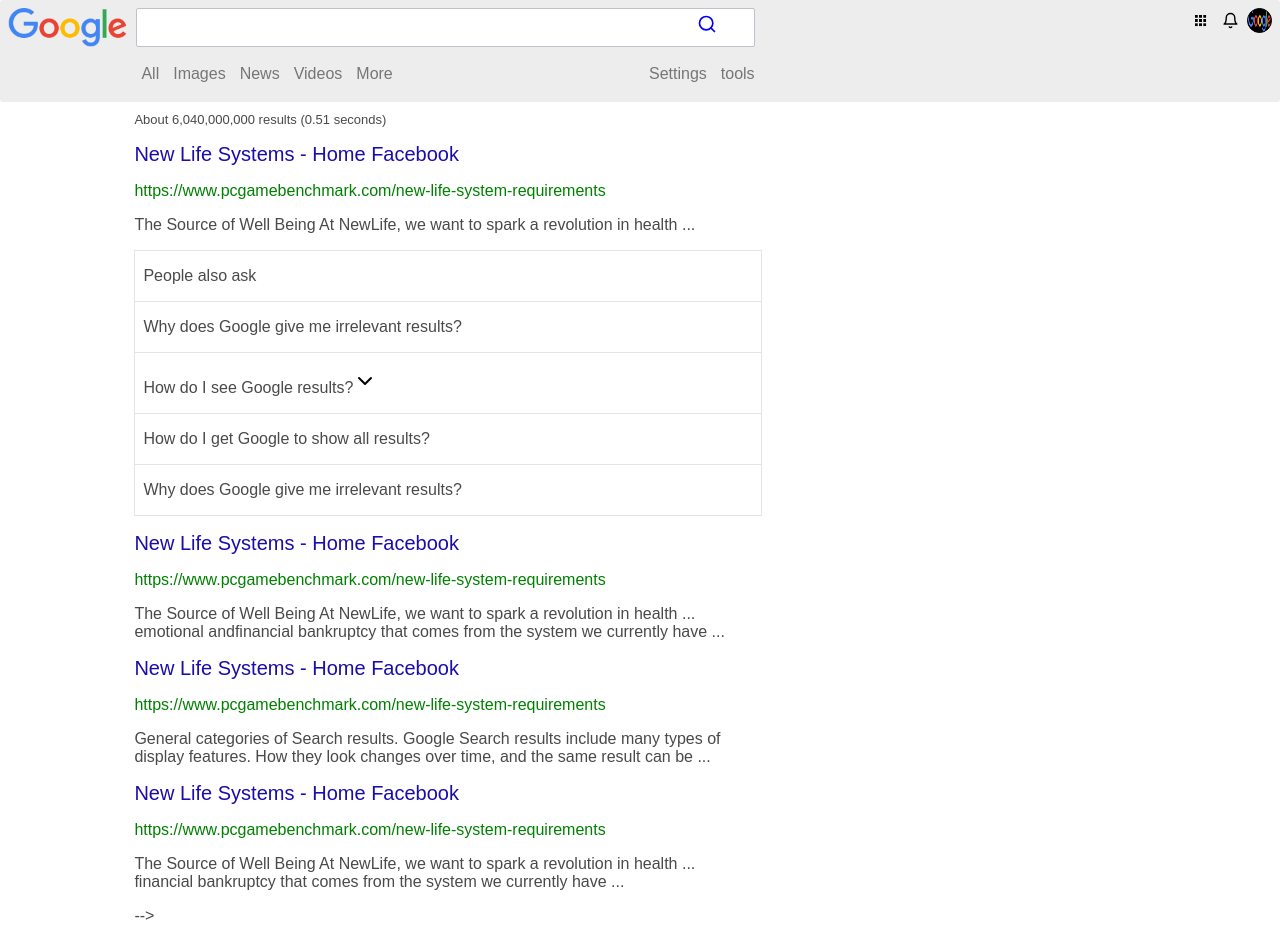
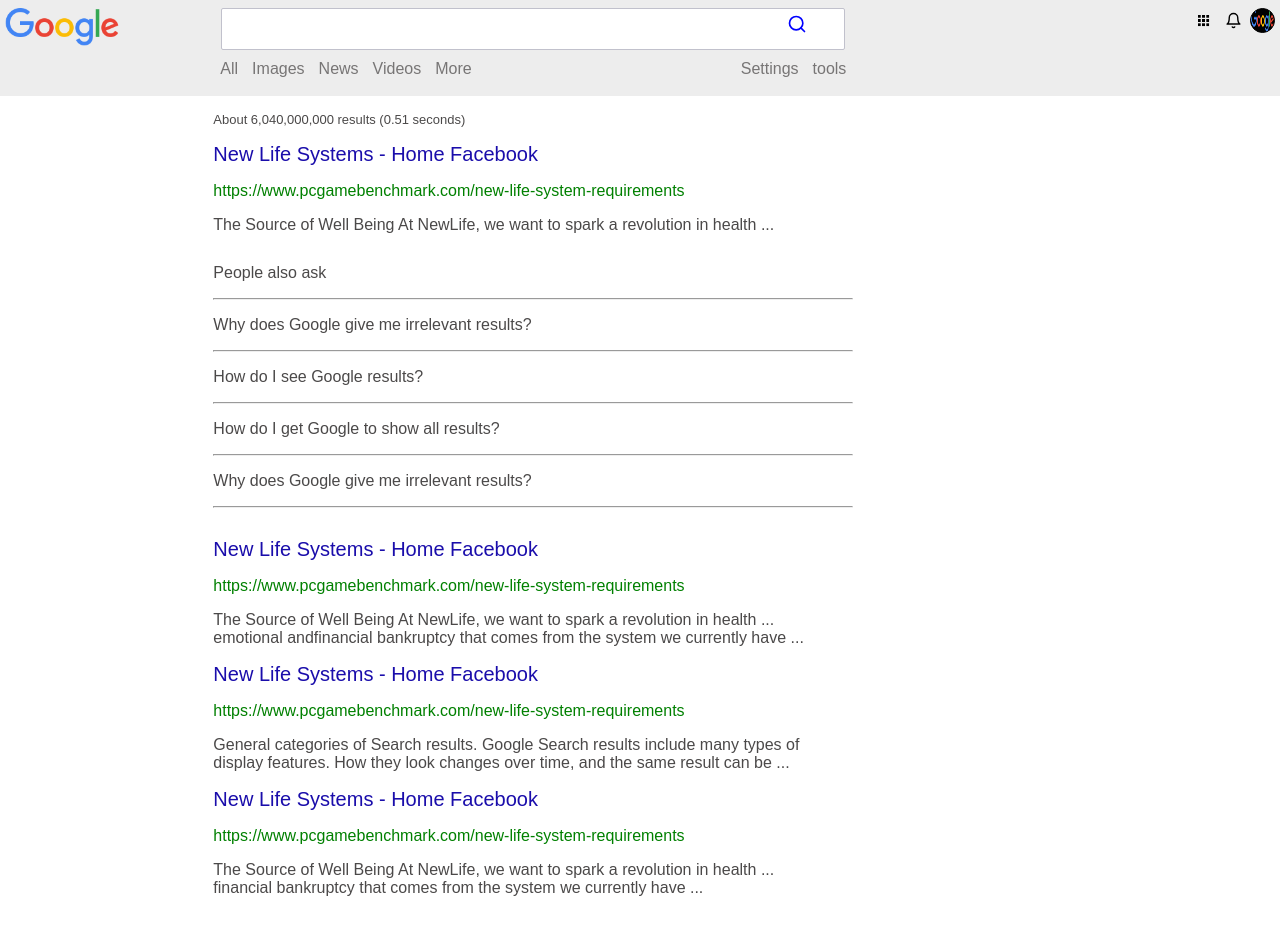
Before and after one commit to beGuided/google-page, a plain HTML site: page index.html in a window 1280 px wide. Drawn offline with Linux system fonts and the light colour scheme.

Commit message:
optimise and refactored code using grid

```diff
--- a/index.html
+++ b/index.html
@@ -12,23 +12,33 @@
 <body>
 
     <header class="nav-bg">
+        <div class=" top-nav">
+            <div class="grid-wrapper ">
+                <div>
+                    <img src="image/logo.png" class="logo" alt="Google-logo">
 
-            <div class="top-nav">
-                 <img src="image/logo.png"  class="logo"alt="Google-logo">
+                </div>
                 <div class="form">
                     <form action="">
                         <input type="text" class="form-input">
                         <img src="image/search .svg" class="search-img" alt="">
-                        </form> </div>
+                    </form>
+                </div>
 
 
                 <div class="push">
-                    <a href="#"><img src="image/outline_apps_black_24dp.png"  class="icon" alt="icons"></a>
-                    <a href="#">  <img class="icon" src="image/bell.svg" alt="icons">   </a>
-                        <a href="">  <img src="image/logo.png" class="avater" alt="icons"></div></a>
+                    <a href="#"><img src="image/outline_apps_black_24dp.png" class="icon" alt="icons"></a>
+                    <a href="#"> <img class="icon" src="image/bell.svg" alt="icons"> </a>
+                    <a href=""> <img src="image/logo.png" class="avater" alt="icons">
+                </div>
             </div>
 
-        <nav id="nav-bg">
+
+        </div>
+
+        <nav class="grid-wrapper">
+            <div></div>
+            <div>
                 <ul class="nav middle">
                     <li><a href="#">All</a></li>
                     <li><a href="#">Images</a></li>
@@ -38,15 +48,18 @@
                     <li class="push"><a href="#">Settings</a></li>
                     <li class=""><a href="#">tools</a></li>
                 </ul>
+            </div>
+
+            <div></div>
         </nav>
 
     </header>
 
-    <main>
+    <main class="grid-wrapper">
+
+        <div></div>
 
         <div class="middle">
-
-
             <div class="search-speed">About 6,040,000,000 results (0.51 seconds) </div>
 
             <div class="search-result">
@@ -56,37 +69,21 @@
                 </p>
             </div>
 
-            <!-- select form -->
+
+
             <div class="table">
-                <table>
-                    <tr>
-                        <td>
+
                 <p>People also ask</p>
-                        </td>
-                    </tr>
-                    <tr>
-                        <td>
-                            <p>Why does Google give me irrelevant results?<span class="push"></span></p>
+                <hr>
+                <p>Why does Google give me irrelevant results?</p>
+                <hr>
+                <p>How do I see Google results?</p>
+                <hr>
+                <p>How do I get Google to show all results?<span></span></p>
+                <hr>
+                <p>Why does Google give me irrelevant results?<span></span></p>
+                <hr>
 
-                        </td>
-
-                    </tr>
-                    <tr>
-                        <td>
-                            <p>How do I see Google results?<span  class=" drop-down"><img src="image/chevron-down.svg" class='img' alt=""></span></p>
-                        </td>
-                    </tr>
-                    <tr>
-                        <td>
-                            <p>How do I get Google to show all results?<span></span></p>
-                        </td>
-                    </tr>
-                    <tr>
-                        <td>
-                            <p>Why does Google give me irrelevant results?<span></span></p>
-                        </td>
-                    </tr>
-                </table>
             </div>
             <div class="search-result">
                 <p class="title"> <a href=""> New Life Systems - Home Facebook </a> </p>
@@ -108,24 +105,8 @@
                     financial bankruptcy that comes from the system we currently have ...</p>
             </div>
 
-
-            <section>
-
-                <!-- <p>Related searches</p>
-                <div>
-                    <button>google result</button>
-                    <button></button>
-                    <button></button>
-                    <button></button>
-
         </div>
-                <!-- PAGINATION -->
-                <div>
-
-                </div> -->
-
-            </section>
-        </div>
+        <div></div>
     </main>
 
 </body>
--- a/style.css
+++ b/style.css
@@ -17,9 +17,10 @@
 
 .nav-bg{
     background-color: rgb(237, 237, 237);
-    border-radius: 3px;
     margin: 0;
+    padding:.5em 0;
 }
+
 header{
     position: fixed;
     width: 100%;
@@ -28,31 +29,26 @@
     padding-top:7em ;
 }
 
-.top-nav{
- display: flex;
- flex-direction: row;
- padding:.5em ;
 
-}
 .form{
-    /* flex-shrink:0;
-    flex-grow: 0;
-    flex-basis: 49%; */
-    width: 49%;
+
     border: 1px solid rgb(193, 193, 204);
     margin: 0em .5em;
     border-radius: 2px;
     background-color: white;
 
 }
+
 .logo{
    max-width: 120px;
+   padding-left:5px ;
+
 }
 
 input[type="text"]{
     border: none;
     width: 90%;
-    max-height: 30px;
+
 
 }
 .form-input:focus-within{
@@ -61,11 +57,11 @@
 }
 .search-img{
     position: relative;
-    height: 20px;
+    max-height: 20px;
     top: 5px;
 }
 .icon{
-    height:25px;
+    max-height:25px;
     padding:4px;
 }
 .avater{
@@ -75,25 +71,9 @@
     width: 25px;
     height:25px;
 }
-@media screen and (max-width:700px) {
-    .logo{
-        max-width:80px;
-       max-height: 30px;
-     }
 
-     input[type="text"]{
-        border: none;
-        width: 80%;
-       max-height: 10px;
 
-    }
 
-}
-
-#nav-bg{
-max-width: 70%;
-   margin-bottom: .5em;
-}
 
 .nav{
     display: flex;
@@ -114,6 +94,7 @@
 }
 .push{
     margin-left: auto;
+    padding-right: 5px;
 }
 a{
     text-decoration: none;
@@ -141,40 +122,43 @@
 
 }
 
-table, tr{
-    border-collapse: collapse;
-    width: 100%;
-    border:1px solid rgb(230, 227, 227);
+.table{
+    margin: 30px 0 ;
 }
 
-td{
-    border-bottom:1px solid rgb(230, 227, 227);
-    padding:0em .5em;
 
-}
-/* .drop-down{
-   display: inline-block;
-}
-.drop-down > img{
-    float: right;
 
- }  */
-
-main{
-    max-width: 70%;
-
-}
-.middle{
-    max-width: 70%;
-    margin: 0em auto;
+.grid-wrapper{
+    display: grid;
+    grid-template-columns:2fr 6fr 4fr ;
 }
 
+
+
+
 @media screen and (max-width:700px) {
-    main{
-        max-width: 100%;
+
+    :root{
+        font-size: 12px;
+    }
+
+
+    .logo{
+        max-width:80px;
+       max-height: 30px;
+     }
+     .middle{
+         padding: 0 20px;
+     }
+     li> a{
+         font-size: 10px;
+     }
+
+     input[type="text"]{
+        border: none;
+        width: 80%;
+       max-height: 10px;
+
     }
 
 }
-
-
-/* NAVIGATION */
```
Lines whose indentation alone changed are shown as unchanged.
